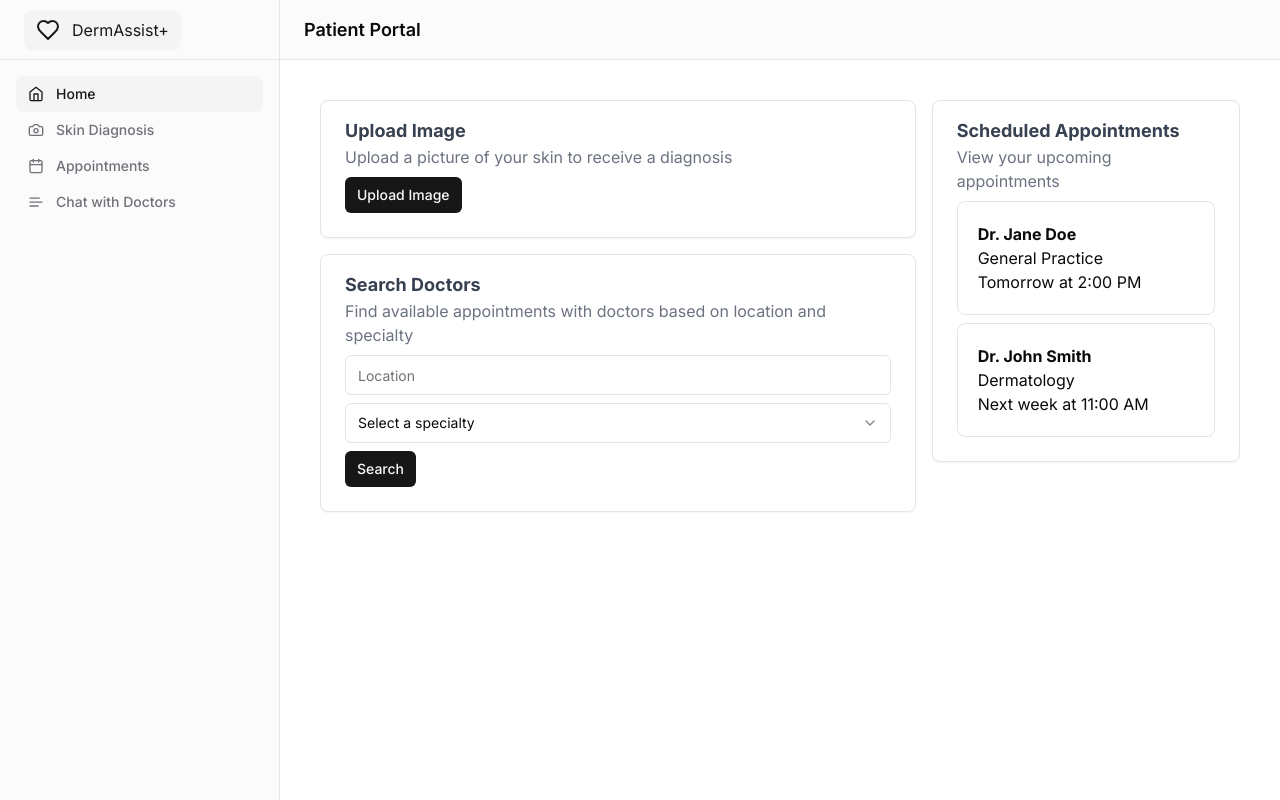
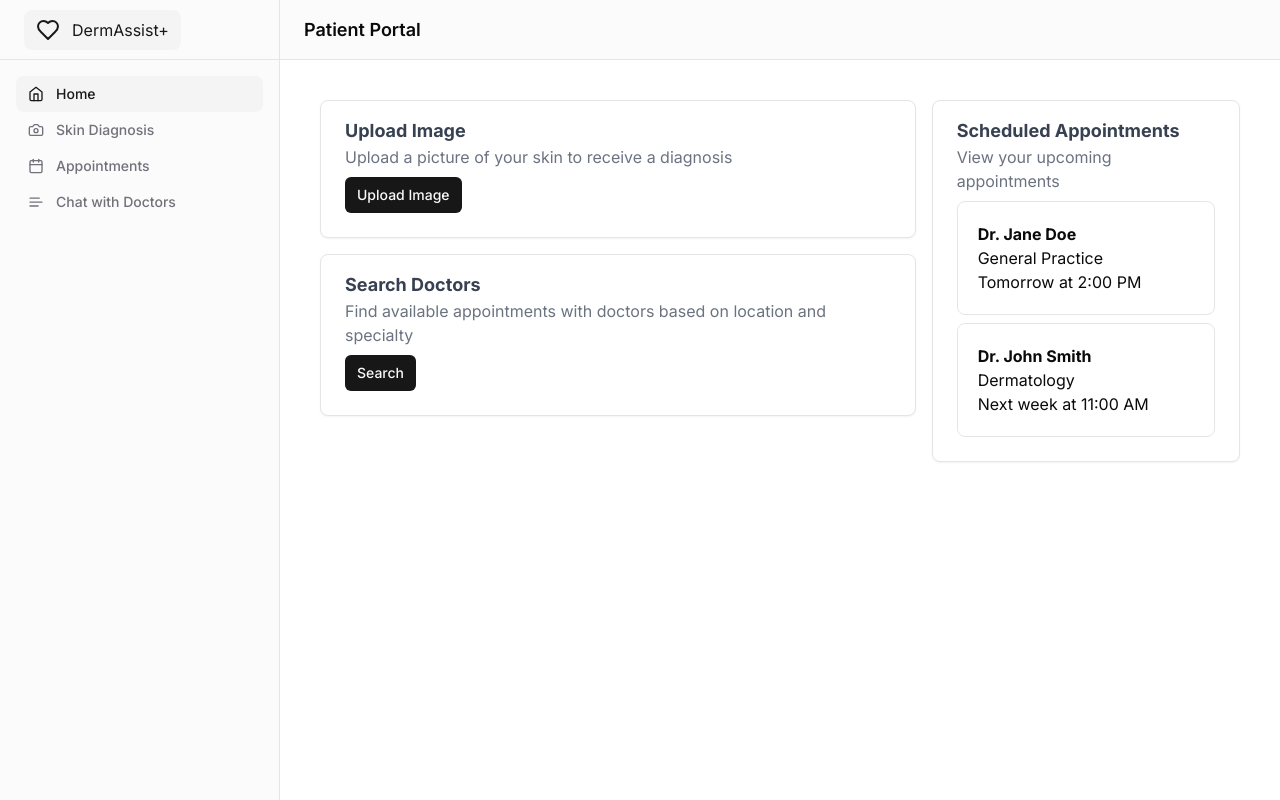
Before and after one commit to wdas03/dermai, a Next.js app: page / in a window 1280 px wide. Built offline with nearby package versions, Linux system fonts and the light colour scheme.

Commit message:
Clean up homepage

```diff
--- a/src/app/page.tsx
+++ b/src/app/page.tsx
@@ -31,7 +31,7 @@ export default function Home() {
                   <h2 className="text-lg font-bold text-gray-700 dark:text-gray-300">Upload Image</h2>
                   <p className="text-gray-500 dark:text-gray-400">Upload a picture of your skin to receive a diagnosis</p>
                   <div className="mt-2">
-                    <Button size="sm">Upload Image</Button>
+                    <Button size="sm" onClick={() => setActiveTab('skinDiagnosis')}>Upload Image</Button>
                   </div>
                 </CardContent>
               </Card>
@@ -42,7 +42,7 @@ export default function Home() {
                     Find available appointments with doctors based on location and specialty
                   </p>
                   <div className="mt-2 space-y-2">
-                    <Input placeholder="Location" />
+                    {/* <Input placeholder="Location" />
                     <Select>
                       <SelectTrigger>
                         <SelectValue placeholder="Select a specialty" />
@@ -54,8 +54,8 @@ export default function Home() {
                           <SelectItem value="pediatrics">Pediatrics</SelectItem>
                         </SelectGroup>
                       </SelectContent>
-                    </Select>
-                    <Button size="sm">Search</Button>
+                    </Select> */}
+                    <Button size="sm" onClick={() => setActiveTab('appointments')}>Search</Button>
                   </div>
                 </CardContent>
               </Card>
```
